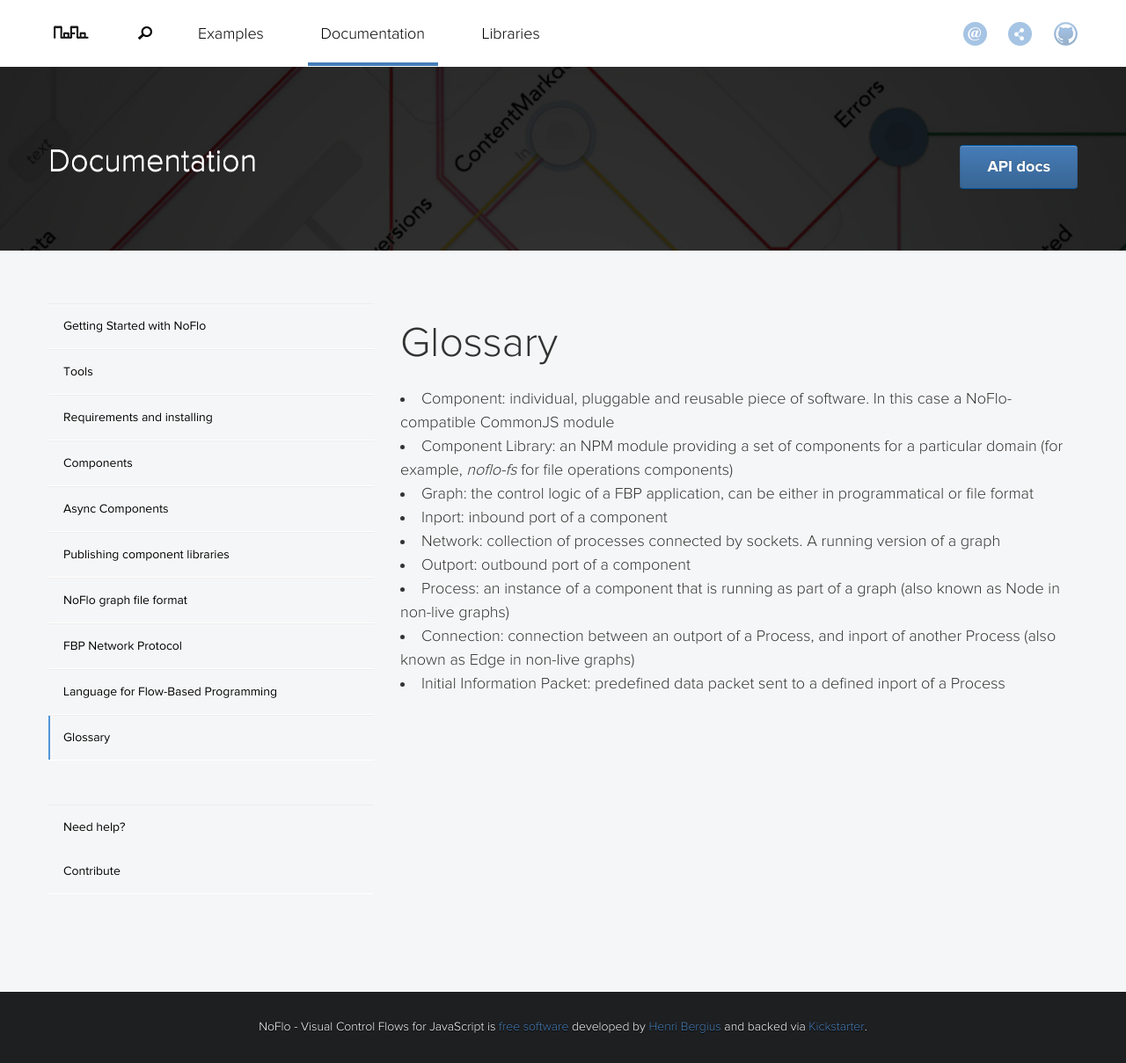
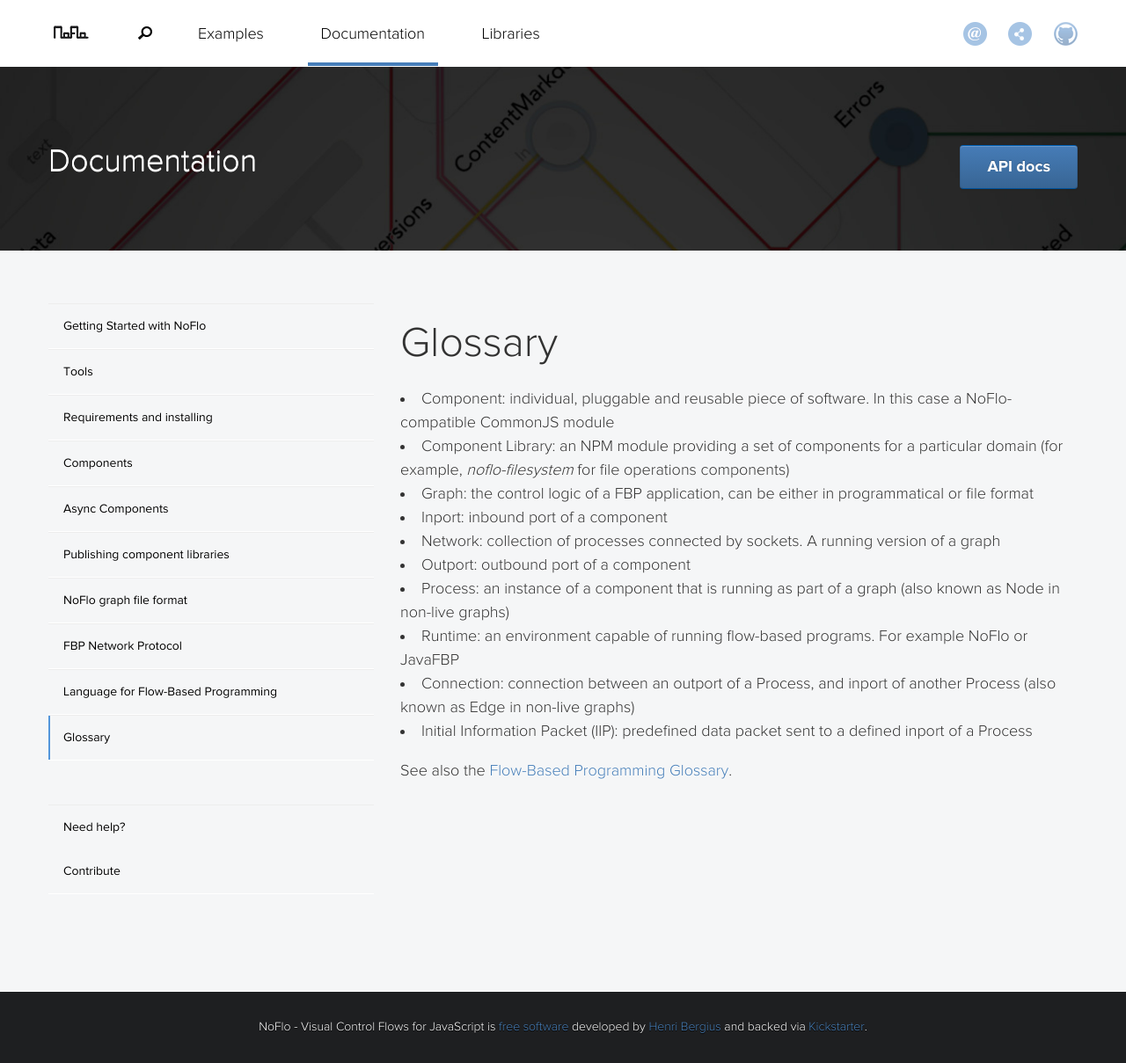
Before and after one commit to noflo/noflo.github.io, a Jekyll site: the page built from documentation/_posts/2013-07-08-glossary.md, in a window 1280 px wide and 1209 px high. Shown: the whole window at 88% size. Built offline with Jekyll 4.4.1, drawn with Linux system fonts in a browser that asks for light colours; nearby versions of some CDN libraries; Markdown is read by kramdown in place of the engine named in the settings.

Commit message:
Link to the wider FBP glossary

```diff
--- a/documentation/_posts/2013-07-08-glossary.md
+++ b/documentation/_posts/2013-07-08-glossary.md
@@ -5,11 +5,14 @@ categories:
  - documentation
 ---
 * Component: individual, pluggable and reusable piece of software. In this case a NoFlo-compatible CommonJS module
-* Component Library: an NPM module providing a set of components for a particular domain (for example, *noflo-fs* for file operations components)
+* Component Library: an NPM module providing a set of components for a particular domain (for example, *noflo-filesystem* for file operations components)
 * Graph: the control logic of a FBP application, can be either in programmatical or file format
 * Inport: inbound port of a component
 * Network: collection of processes connected by sockets. A running version of a graph
 * Outport: outbound port of a component
 * Process: an instance of a component that is running as part of a graph (also known as Node in non-live graphs)
+* Runtime: an environment capable of running flow-based programs. For example NoFlo or JavaFBP
 * Connection: connection between an outport of a Process, and inport of another Process (also known as Edge in non-live graphs)
-* Initial Information Packet: predefined data packet sent to a defined inport of a Process
+* Initial Information Packet (IIP): predefined data packet sent to a defined inport of a Process
+
+See also the [Flow-Based Programming Glossary](http://www.jpaulmorrison.com/fbp/gloss.htm).
```
